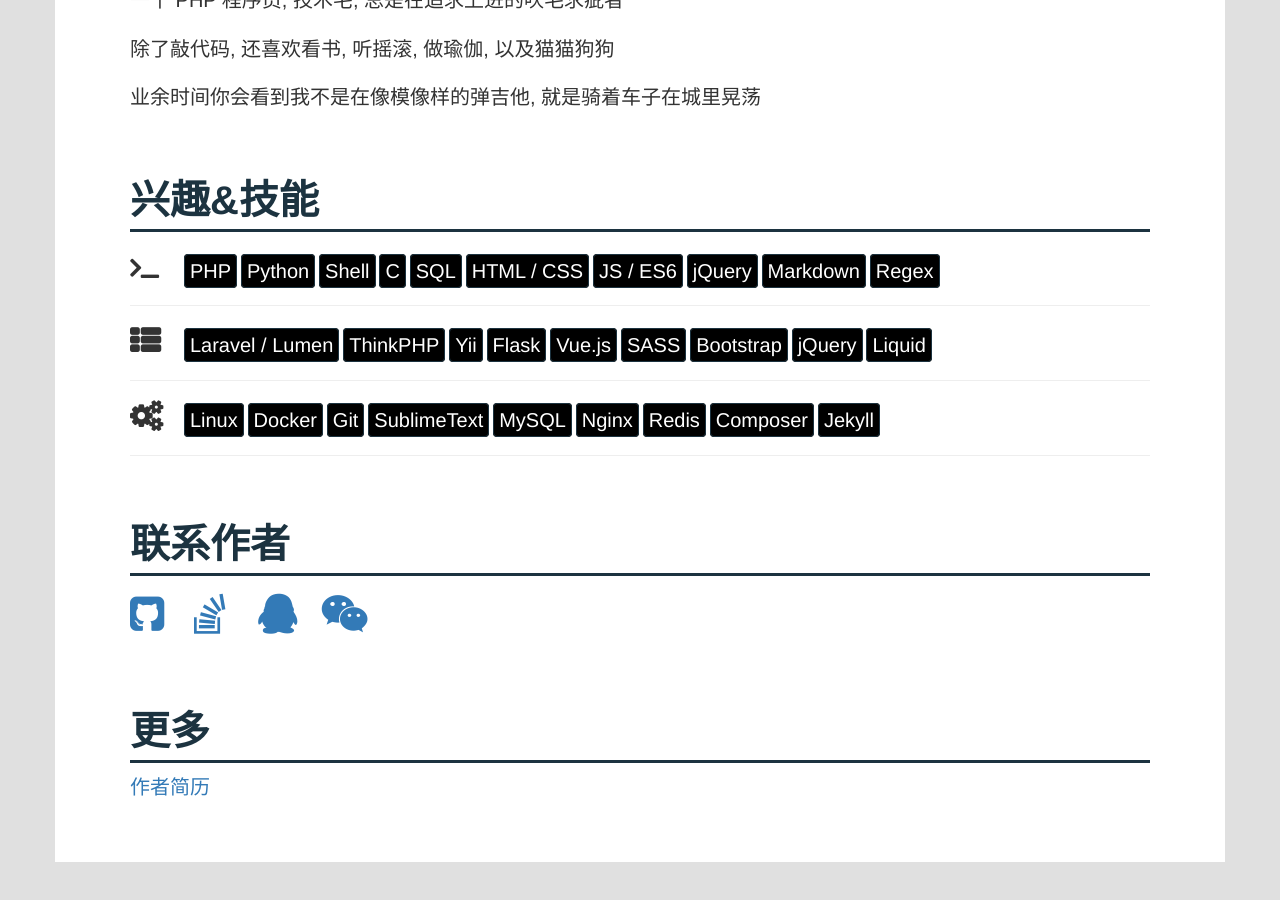
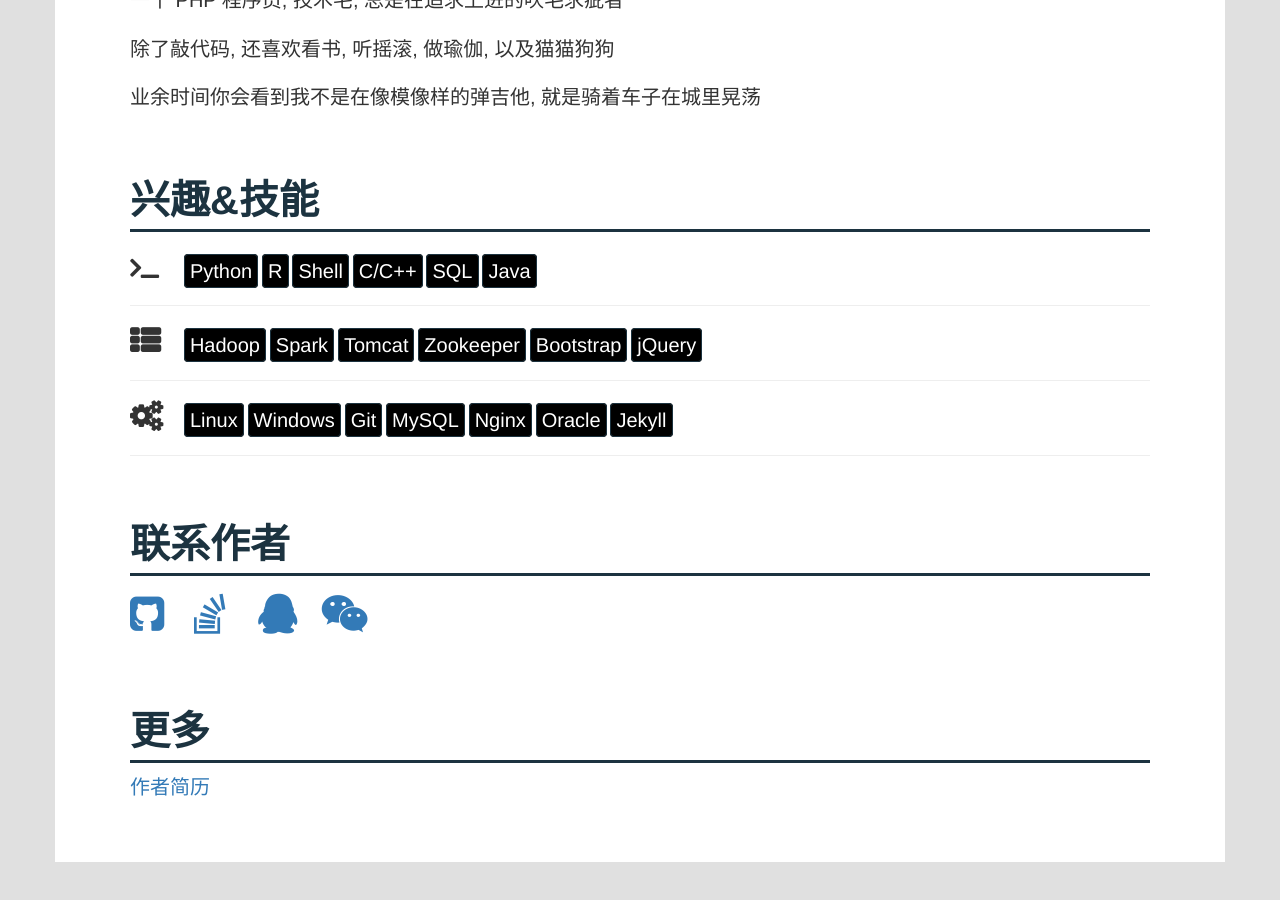
Before and after one commit to xianba/xianba.github.com, a Jekyll site: the page built from about/index.html, in a window 1280 px wide and 900 px high, scrolled down 474 px. Built offline with Jekyll 4.4.1, drawn with Linux system fonts in a browser that asks for light colours.

Commit message:
Update me.yml

```diff
--- a/_data/me.yml
+++ b/_data/me.yml
@@ -9,15 +9,15 @@ intro:
   - "除了敲代码, 还喜欢看书, 听摇滚, 做瑜伽, 以及猫猫狗狗"
   - "业余时间你会看到我不是在像模像样的弹吉他, 就是骑着车子在城里晃荡"
 skills:
-  - name: "Quant"
+  - name: "Program"
     icon-class: "fa fa-terminal"
-    list: ["PHP", "Python", "Shell", "C", "SQL", "HTML / CSS", "JS / ES6", "jQuery", "Markdown", "Regex"]
+    list: ["Python", "R", "Shell", "C/C++", "SQL", "Java"]
   - name: "Framework"
     icon-class: "fa fa-th-list"
-    list: ["Laravel / Lumen", "ThinkPHP", "Yii", "Flask", "Vue.js", "SASS", "Bootstrap", "jQuery", "Liquid"]
+    list: ["Hadoop", "Spark", "Tomcat", "Zookeeper", "Bootstrap", "jQuery"]
   - name: "Tools"
     icon-class: "fa fa-cogs"
-    list: ["Linux", "Docker", "Git", "SublimeText", "MySQL", "Nginx", "Redis", "Composer", "Jekyll"]
+    list: ["Linux", "Windows", "Git", "MySQL", "Nginx", "Oracle", "Jekyll"]
 
 display_name: Xianba's blog
 contact:
```
